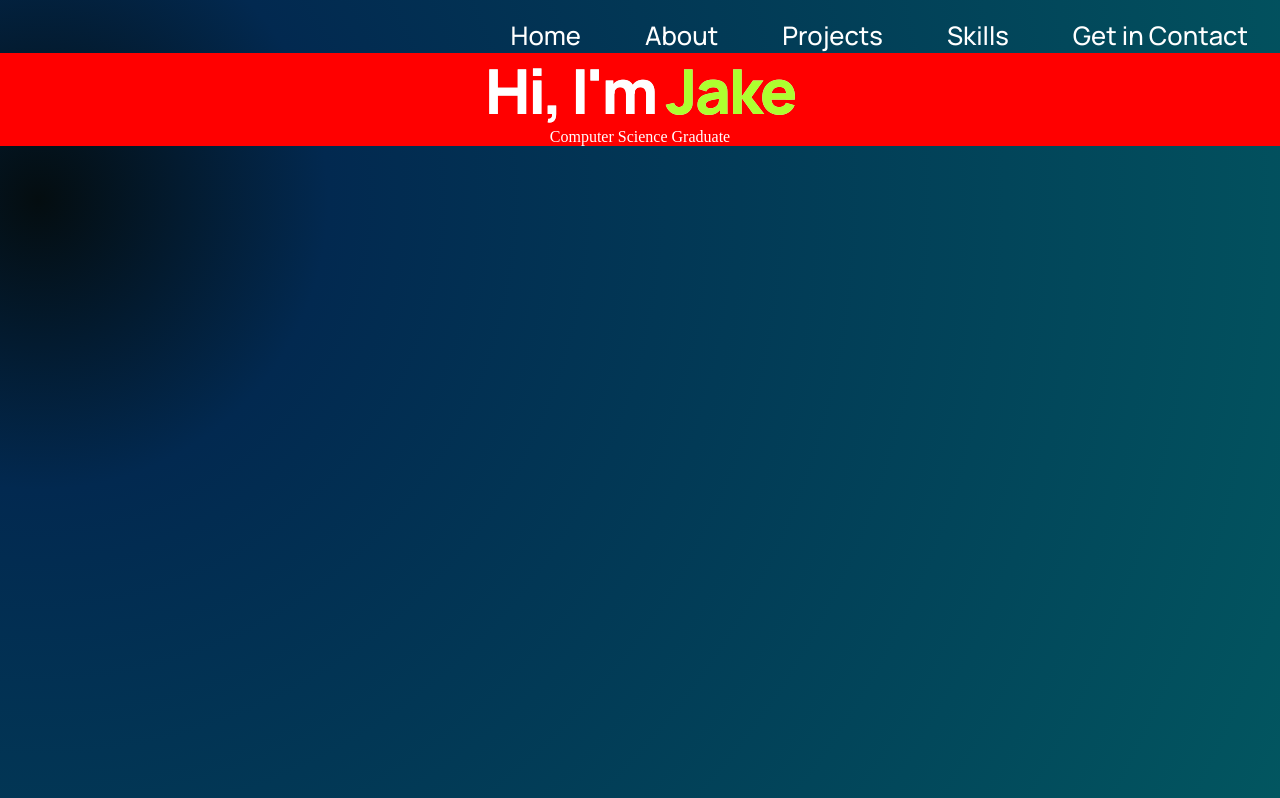
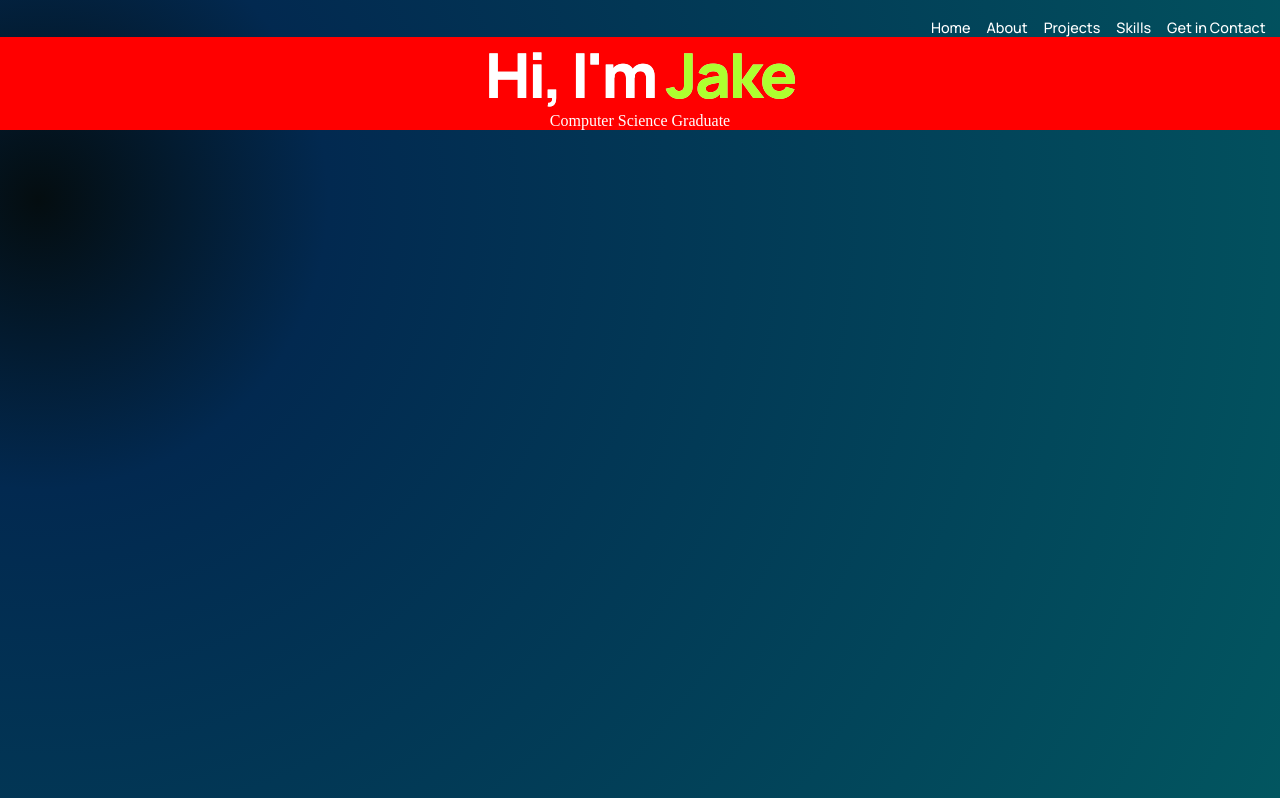
Before and after one commit to JSchoonbrood/Portfolio, a React (Create React App) app: page / in a window 1280 px wide. Shown: the top 798 px of the page. Built offline with nearby package versions, Linux system fonts and the light colour scheme.

Commit message:
Size and alignment changes

```diff
--- a/src/components/navbar/navbar.css
+++ b/src/components/navbar/navbar.css
@@ -2,14 +2,15 @@
     display: flex;
     flex-direction: row;
     justify-content: flex-end;
+    padding-right: 0.4rem;
 }
 
 .navbar__links_container a {
     color: #fff;
     font-family: var(--font-family);
     font-weight: 500;
-    font-size: 1.6rem;
-    margin: 0 2rem; /* Controls spacing between link elements */
+    font-size: 0.9rem;
+    margin: 0 0.5rem; /* Controls spacing between link elements */
     text-decoration: none; /* Removes hyperlink underline */
 }
 
```
